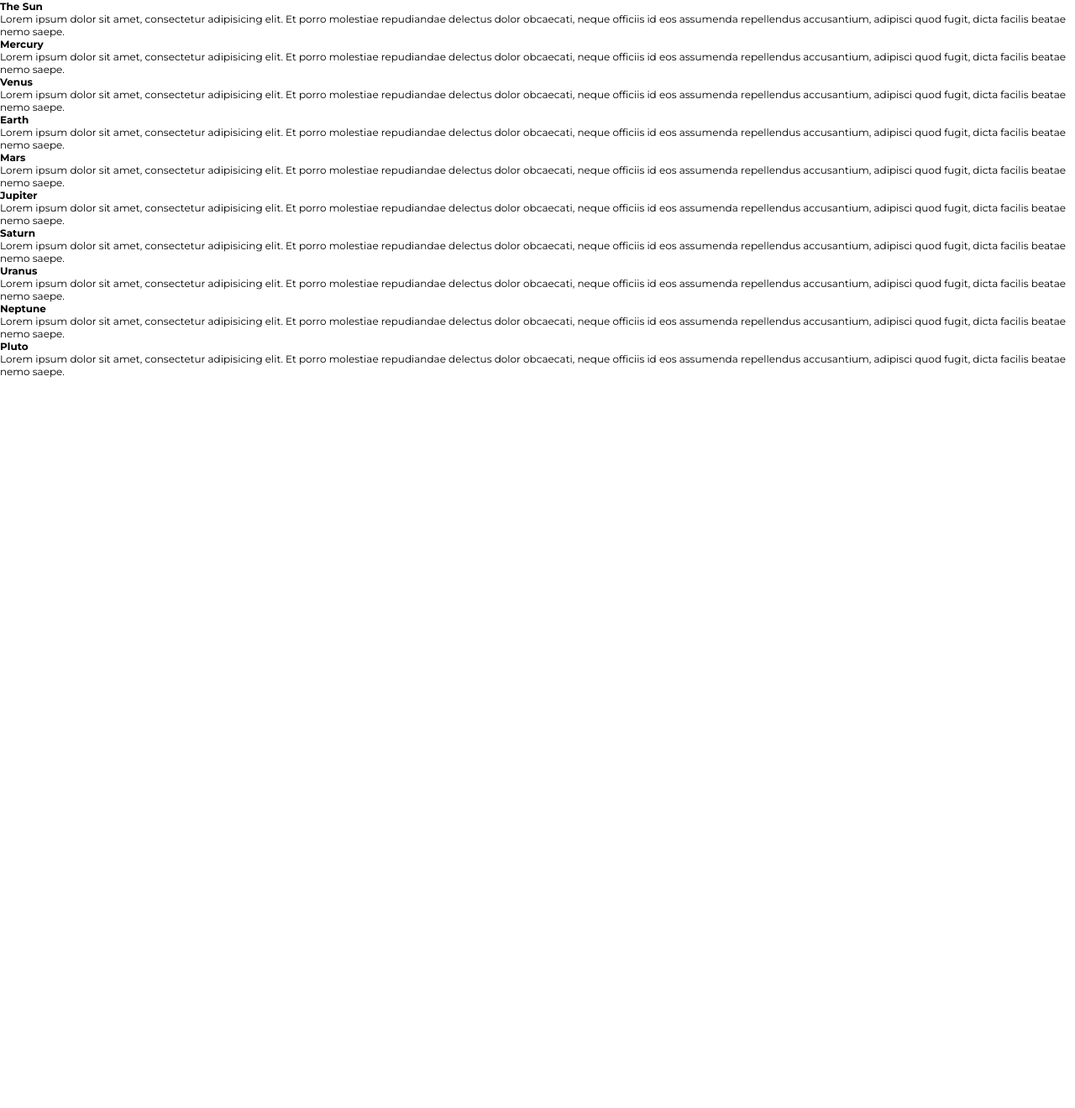
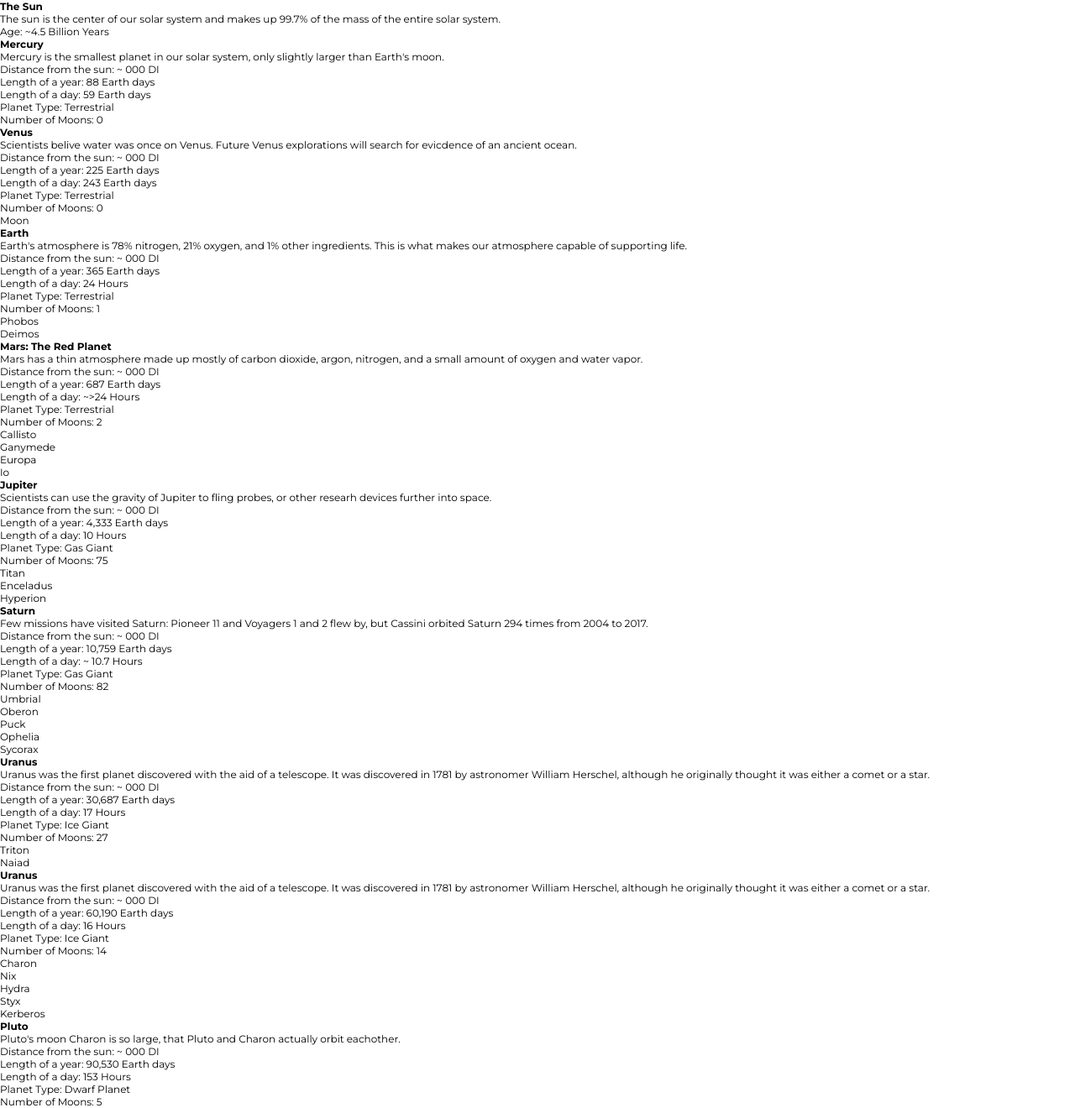
Before and after one commit to rperry99/solar-system, a website: page dist/index.html in a window 1280 px wide. Shown: the whole page at 84% size. Before the commit the page ends 800 px from the top, so only its background shows below. Drawn offline with Linux system fonts and the light colour scheme.

Commit message:
Add HTML

```diff
--- a/dist/index.html
+++ b/dist/index.html
@@ -7,105 +7,237 @@
     <link rel="stylesheet" href="css/main.css" />
   </head>
   <body>
-    <div id="sun">
+    <div id="sun" class="planet">
       <!-- <img src="" alt="The Sun"> -->
+      <div class="planet-info">
         <h1>The Sun</h1>
-      <p>
-        Lorem ipsum dolor sit amet, consectetur adipisicing elit. Et porro
-        molestiae repudiandae delectus dolor obcaecati, neque officiis id eos
-        assumenda repellendus accusantium, adipisci quod fugit, dicta facilis
-        beatae nemo saepe.
+        <p class="fact">
+          The sun is the center of our solar system and makes up 99.7% of the
+          mass of the entire solar system.
         </p>
+        <ul class="fact-list">
+          <li>Age: ~4.5 Billion Years</li>
+        </ul>
       </div>
-    <div id="mercury">
+    </div>
+    <div id="mercury" class="planet">
       <!-- <img src="" alt="The Sun"> -->
+      <div class="planet-info">
         <h1>Mercury</h1>
-      <p>
-        Lorem ipsum dolor sit amet, consectetur adipisicing elit. Et porro
-        molestiae repudiandae delectus dolor obcaecati, neque officiis id eos
-        assumenda repellendus accusantium, adipisci quod fugit, dicta facilis
-        beatae nemo saepe.
+        <p class="fact">
+          Mercury is the smallest planet in our solar system, only slightly
+          larger than Earth's moon.
         </p>
+        <ul class="fact-list">
+          <li>
+            Distance from the sun: ~ <span id="mercuryDistance">000</span>
+            <span class="planet-distance">DI</span>
+          </li>
+          <li>Length of a year: 88 Earth days</li>
+          <li>Length of a day: 59 Earth days</li>
+          <li>Planet Type: Terrestrial</li>
+          <li>Number of Moons: 0</li>
+        </ul>
       </div>
-    <div id="venus">
+    </div>
+    <div id="venus" class="planet">
       <!-- <img src="" alt="The Sun"> -->
+      <div class="planet-info">
         <h1>Venus</h1>
-      <p>
-        Lorem ipsum dolor sit amet, consectetur adipisicing elit. Et porro
-        molestiae repudiandae delectus dolor obcaecati, neque officiis id eos
-        assumenda repellendus accusantium, adipisci quod fugit, dicta facilis
-        beatae nemo saepe.
-      </p>
+        <div class="fact">
+          Scientists belive water was once on Venus. Future Venus explorations
+          will search for evicdence of an ancient ocean.
         </div>
-    <div id="earth">
+        <ul class="fact-list">
+          <li>
+            Distance from the sun: ~ <span id="venusDistance">000</span>
+            <span class="planet-distance">DI</span>
+          </li>
+          <li>Length of a year: 225 Earth days</li>
+          <li>Length of a day: 243 Earth days</li>
+          <li>Planet Type: Terrestrial</li>
+          <li>Number of Moons: 0</li>
+        </ul>
+      </div>
+    </div>
+    <div id="earth" class="planet">
       <!-- <img src="" alt="The Sun"> -->
+      <div class="moons">
+        <div class="moon"><span class="moonLabel">Moon</span></div>
+      </div>
+      <div class="planet-info">
         <h1>Earth</h1>
-      <p>
-        Lorem ipsum dolor sit amet, consectetur adipisicing elit. Et porro
-        molestiae repudiandae delectus dolor obcaecati, neque officiis id eos
-        assumenda repellendus accusantium, adipisci quod fugit, dicta facilis
-        beatae nemo saepe.
-      </p>
+        <div class="fact">
+          Earth's atmosphere is 78% nitrogen, 21% oxygen, and 1% other
+          ingredients. This is what makes our atmosphere capable of supporting
+          life.
         </div>
-    <div id="mars">
+        <ul class="fact-list">
+          <li>
+            Distance from the sun: ~ <span id="earthDistance">000</span>
+            <span class="planet-distance">DI</span>
+          </li>
+          <li>Length of a year: 365 Earth days</li>
+          <li>Length of a day: 24 Hours</li>
+          <li>Planet Type: Terrestrial</li>
+          <li>Number of Moons: 1</li>
+        </ul>
+      </div>
+    </div>
+    <div id="mars" class="planet">
       <!-- <img src="" alt="The Sun"> -->
-      <h1>Mars</h1>
-      <p>
-        Lorem ipsum dolor sit amet, consectetur adipisicing elit. Et porro
-        molestiae repudiandae delectus dolor obcaecati, neque officiis id eos
-        assumenda repellendus accusantium, adipisci quod fugit, dicta facilis
-        beatae nemo saepe.
-      </p>
+      <div class="moons">
+        <div class="moon"><span class="moonLabel">Phobos</span></div>
+        <div class="moon"><span class="moonLabel">Deimos</span></div>
       </div>
-    <div id="jupiter">
+      <div class="planet-info">
+        <h1>Mars: <span>The Red Planet</span></h1>
+        <div class="fact">
+          Mars has a thin atmosphere made up mostly of carbon dioxide, argon,
+          nitrogen, and a small amount of oxygen and water vapor.
+        </div>
+        <ul class="fact-list">
+          <li>
+            Distance from the sun: ~ <span id="marsDistance">000</span>
+            <span class="planet-distance">DI</span>
+          </li>
+          <li>Length of a year: 687 Earth days</li>
+          <li>Length of a day: ~&gt;24 Hours</li>
+          <li>Planet Type: Terrestrial</li>
+          <li>Number of Moons: 2</li>
+        </ul>
+      </div>
+    </div>
+    <div id="jupiter" class="planet">
       <!-- <img src="" alt="The Sun"> -->
+      <div class="moons">
+        <div class="moon"><span class="moonLabel">Callisto</span></div>
+        <div class="moon"><span class="moonLabel">Ganymede</span></div>
+        <div class="moon"><span class="moonLabel">Europa</span></div>
+        <div class="moon"><span class="moonLabel">Io</span></div>
+      </div>
+      <div class="planet-info">
         <h1>Jupiter</h1>
-      <p>
-        Lorem ipsum dolor sit amet, consectetur adipisicing elit. Et porro
-        molestiae repudiandae delectus dolor obcaecati, neque officiis id eos
-        assumenda repellendus accusantium, adipisci quod fugit, dicta facilis
-        beatae nemo saepe.
-      </p>
+        <div class="fact">
+          Scientists can use the gravity of Jupiter to fling probes, or other
+          researh devices further into space.
         </div>
-    <div id="saturn">
+        <ul class="fact-list">
+          <li>
+            Distance from the sun: ~ <span id="jupiterDistance">000</span>
+            <span class="planet-distance">DI</span>
+          </li>
+          <li>Length of a year: 4,333 Earth days</li>
+          <li>Length of a day: 10 Hours</li>
+          <li>Planet Type: Gas Giant</li>
+          <li>Number of Moons: 75</li>
+        </ul>
+      </div>
+    </div>
+    <div id="saturn" class="planet">
       <!-- <img src="" alt="The Sun"> -->
+      <div class="moons">
+        <div class="moon"><span class="moonLabel">Titan</span></div>
+        <div class="moon"><span class="moonLabel">Enceladus</span></div>
+        <div class="moon"><span class="moonLabel">Hyperion</span></div>
+      </div>
+      <div class="planet-info">
         <h1>Saturn</h1>
-      <p>
-        Lorem ipsum dolor sit amet, consectetur adipisicing elit. Et porro
-        molestiae repudiandae delectus dolor obcaecati, neque officiis id eos
-        assumenda repellendus accusantium, adipisci quod fugit, dicta facilis
-        beatae nemo saepe.
-      </p>
+        <div class="fact">
+          Few missions have visited Saturn: Pioneer 11 and Voyagers 1 and 2 flew
+          by, but Cassini orbited Saturn 294 times from 2004 to 2017.
         </div>
-    <div id="uranus">
+        <ul class="fact-list">
+          <li>
+            Distance from the sun: ~ <span id="saturnDistance">000</span>
+            <span class="planet-distance">DI</span>
+          </li>
+          <li>Length of a year: 10,759 Earth days</li>
+          <li>Length of a day: ~ 10.7 Hours</li>
+          <li>Planet Type: Gas Giant</li>
+          <li>Number of Moons: 82</li>
+        </ul>
+      </div>
+    </div>
+    <div id="uranus" class="planet">
       <!-- <img src="" alt="The Sun"> -->
+      <div class="moons">
+        <div class="moon"><span class="moonLabel">Umbrial</span></div>
+        <div class="moon"><span class="moonLabel">Oberon</span></div>
+        <div class="moon"><span class="moonLabel">Puck</span></div>
+        <div class="moon"><span class="moonLabel">Ophelia</span></div>
+        <div class="moon"><span class="moonLabel">Sycorax</span></div>
+      </div>
+      <div class="planet-info">
         <h1>Uranus</h1>
-      <p>
-        Lorem ipsum dolor sit amet, consectetur adipisicing elit. Et porro
-        molestiae repudiandae delectus dolor obcaecati, neque officiis id eos
-        assumenda repellendus accusantium, adipisci quod fugit, dicta facilis
-        beatae nemo saepe.
-      </p>
+        <div class="fact">
+          Uranus was the first planet discovered with the aid of a telescope. It
+          was discovered in 1781 by astronomer William Herschel, although he
+          originally thought it was either a comet or a star.
         </div>
-    <div id="neptune">
+        <ul class="fact-list">
+          <li>
+            Distance from the sun: ~ <span id="UranusDistance">000</span>
+            <span class="planet-distance">DI</span>
+          </li>
+          <li>Length of a year: 30,687 Earth days</li>
+          <li>Length of a day: 17 Hours</li>
+          <li>Planet Type: Ice Giant</li>
+          <li>Number of Moons: 27</li>
+        </ul>
+      </div>
+    </div>
+    <div id="neptune" class="planet">
       <!-- <img src="" alt="The Sun"> -->
-      <h1>Neptune</h1>
-      <p>
-        Lorem ipsum dolor sit amet, consectetur adipisicing elit. Et porro
-        molestiae repudiandae delectus dolor obcaecati, neque officiis id eos
-        assumenda repellendus accusantium, adipisci quod fugit, dicta facilis
-        beatae nemo saepe.
-      </p>
+      <div class="moons">
+        <div class="moon"><span class="moonLabel">Triton</span></div>
+        <div class="moon"><span class="moonLabel">Naiad</span></div>
       </div>
-    <div id="pluto">
+      <div class="planet-info">
+        <h1>Uranus</h1>
+        <div class="fact">
+          Uranus was the first planet discovered with the aid of a telescope. It
+          was discovered in 1781 by astronomer William Herschel, although he
+          originally thought it was either a comet or a star.
+        </div>
+        <ul class="fact-list">
+          <li>
+            Distance from the sun: ~ <span id="uranusDistance">000</span>
+            <span class="planet-distance">DI</span>
+          </li>
+          <li>Length of a year: 60,190 Earth days</li>
+          <li>Length of a day: 16 Hours</li>
+          <li>Planet Type: Ice Giant</li>
+          <li>Number of Moons: 14</li>
+        </ul>
+      </div>
+    </div>
+    <div id="pluto" class="planet">
       <!-- <img src="" alt="The Sun"> -->
+      <div class="moons">
+        <div class="moon"><span class="moonLabel">Charon</span></div>
+        <div class="moon"><span class="moonLabel">Nix</span></div>
+        <div class="moon"><span class="moonLabel">Hydra</span></div>
+        <div class="moon"><span class="moonLabel">Styx</span></div>
+        <div class="moon"><span class="moonLabel">Kerberos</span></div>
+      </div>
+      <div class="planet-info">
         <h1>Pluto</h1>
-      <p>
-        Lorem ipsum dolor sit amet, consectetur adipisicing elit. Et porro
-        molestiae repudiandae delectus dolor obcaecati, neque officiis id eos
-        assumenda repellendus accusantium, adipisci quod fugit, dicta facilis
-        beatae nemo saepe.
-      </p>
+        <div class="fact">
+          Pluto's moon Charon is so large, that Pluto and Charon actually orbit
+          eachother.
+        </div>
+        <ul class="fact-list">
+          <li>
+            Distance from the sun: ~ <span id="UranusDistance">000</span>
+            <span class="planet-distance">DI</span>
+          </li>
+          <li>Length of a year: 90,530 Earth days</li>
+          <li>Length of a day: 153 Hours</li>
+          <li>Planet Type: Dwarf Planet</li>
+          <li>Number of Moons: 5</li>
+        </ul>
+      </div>
     </div>
     <script src="app.js"></script>
   </body>
```
Lines whose indentation alone changed are shown as unchanged.
